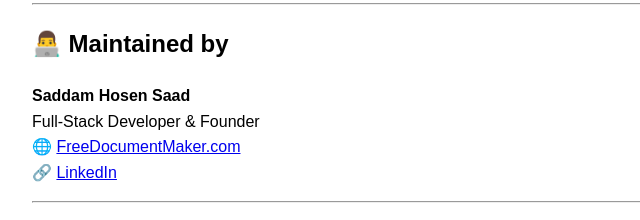
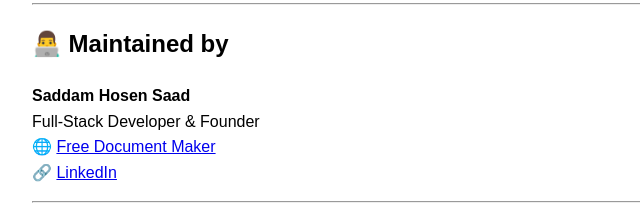
Before and after one commit to freedocumentmaker/freedocumentmaker, a plain HTML site: page index.html in a window 1280 px wide. Shown: the part 2580-2800 px from the top of the page, 128-768 px from the left. Drawn offline with Linux system fonts and the light colour scheme.

Commit message:
Update index.html

```diff
--- a/index.html
+++ b/index.html
@@ -108,7 +108,7 @@
   <h2>👨‍💻 Maintained by</h2>
   <p><strong>Saddam Hosen Saad</strong><br>
   Full-Stack Developer & Founder<br>
-  🌐 <a href="https://www.freedocumentmaker.com">FreeDocumentMaker.com</a><br>
+  🌐 <a href="https://www.freedocumentmaker.com">Free Document Maker</a><br>
   🔗 <a href="https://www.linkedin.com/in/saddamhosensaad/">LinkedIn</a></p>
 
   <hr />
```
